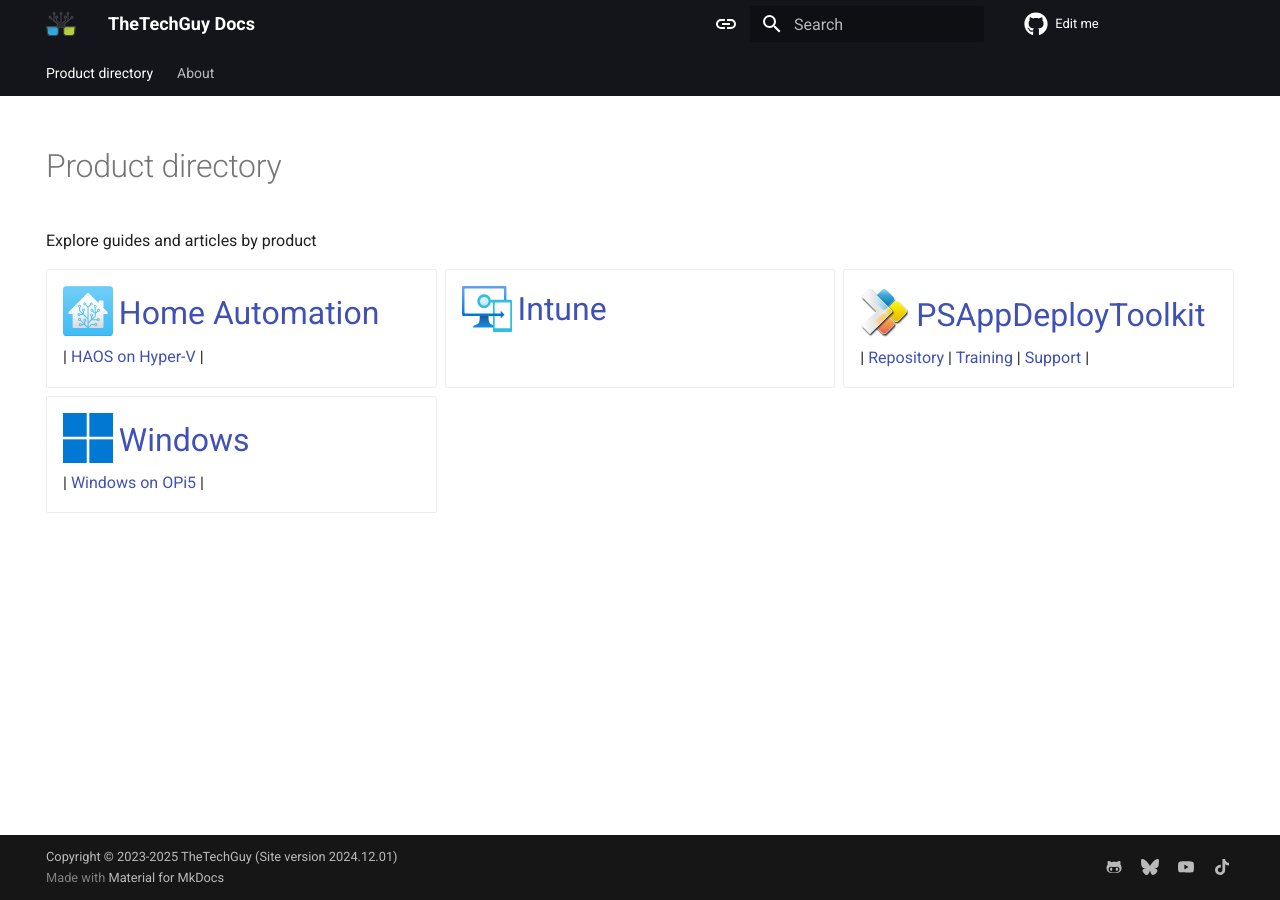
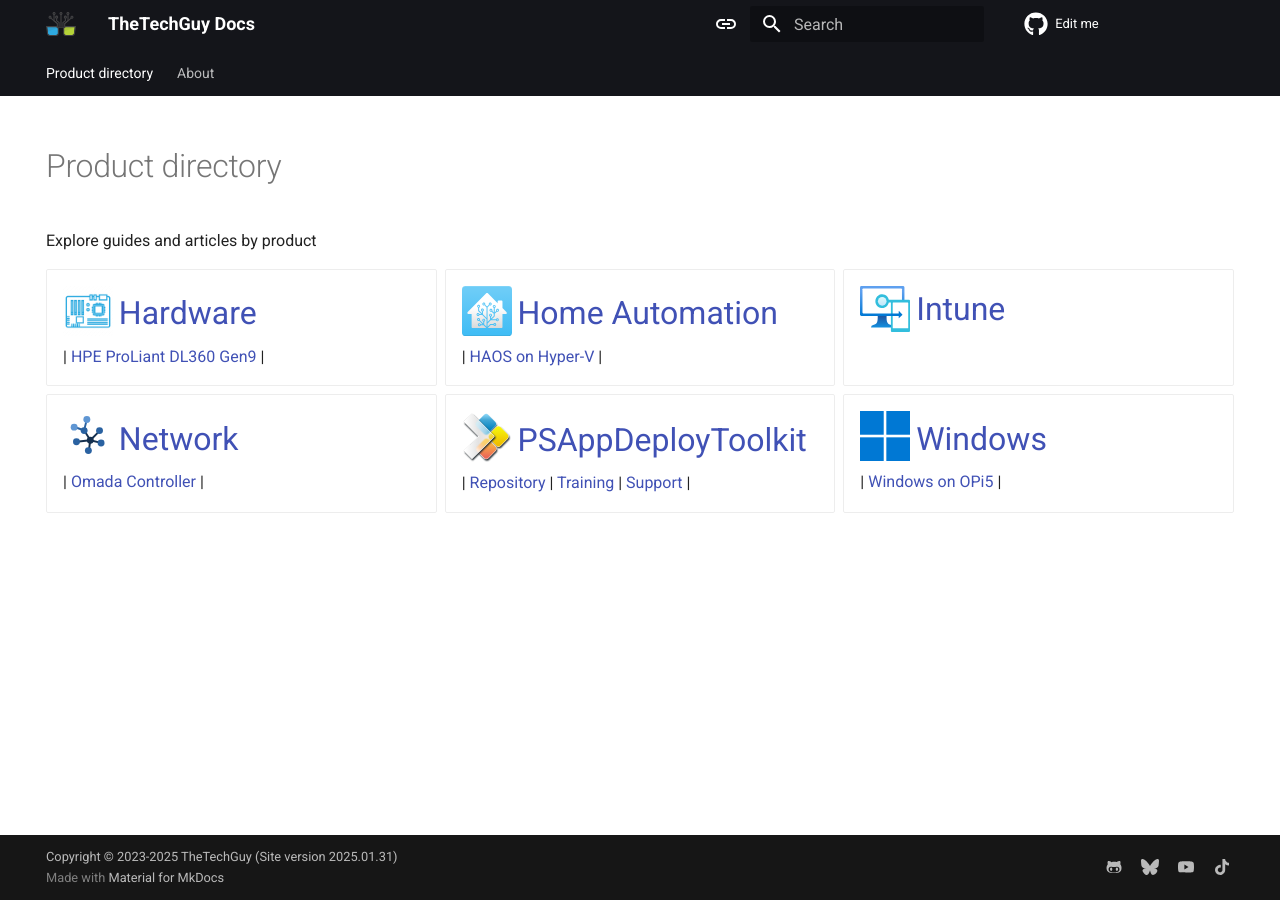
Before and after one commit to docs-thetechguy-com/docs-thetechguy-com.github.io, an MkDocs documentation site: the page built from docs/index.md, in a window 1280 px wide. Built offline with MkDocs 1.6.1 and Material for MkDocs 9.7.7, drawn with Linux system fonts in a browser that asks for light colours; comment, search, counter and statistics services are not loaded.

Commit message:
2025.01.31 Update

```diff
--- a/docs/index.md
+++ b/docs/index.md
@@ -14,11 +14,17 @@
 <!-- HTML Tutorial: https://www.tutorialspoint.com/html/index.htm -->
 <!-- Logos: https://logos.fandom.com/ -->
 
+- <img src="assets/logos/hardware.svg" alt="logo_hardware" width="50" /> <sup><sup><font size = "6">[Hardware](hardware/index.md)</font></sup></sup>
+<br>| [HPE ProLiant DL360 Gen9](hardware/hpe-proliant-dl360-gen9/hyper-v-setup-guide.md) |
+
 - <img src="assets/logos/homeassistant.svg" alt="logo_homeassistant" width="50" /> <sup><sup><font size = "6">[Home Automation](homeautomation/index.md)</font></sup></sup>
 <br>| [HAOS on Hyper-V](homeautomation/haos/install-haos-on-hyperv.md) |
 
 - <img src="assets/logos/intune.svg" alt="logo_intune" width="50" /> <sup><sup><font size = "6">[Intune](intune/index.md)</font></sup></sup>
 <!-- <br>| []() | -->
+
+- <img src="assets/logos/network.svg" alt="logo_network" width="50" /> <sup><sup><font size = "6">[Network](network/index.md)</font></sup></sup>
+<br>| [Omada Controller](network/omada-controller/windows-setup-guide.md) |
 
 - <img src="assets/logos/psadt.svg" alt="logo_psadt" width="50" /> <sup><sup><font size = "6">[PSAppDeployToolkit](psadt/index.md)</font></sup></sup>
 <br>| [Repository](https://github.com/docs-thetechguy-com/repository/tree/main/psadt) | [Training](psadt/training.md) | [Support](psadt/support.md) |
@@ -26,4 +32,6 @@
 - <img src="assets/logos/Windows_11.svg" alt="logo_windows" width="50" /> <sup><sup><font size = "6">[Windows](windows/index.md)</font></sup></sup>
 <br>| [Windows on OPi5](windows/windows11-arm/windows11arm-on-opi5.md) |
 
+
+
 </div>
--- a/mkdocs.yml
+++ b/mkdocs.yml
@@ -32,7 +32,7 @@
 edit_uri: blob/main/docs/
 
 # Copyright
-copyright: Copyright &copy; 2023-2025 TheTechGuy (Site version 2024.12.01)
+copyright: Copyright &copy; 2023-2025 TheTechGuy (Site version 2025.01.31)
 
 # Configuration
 theme:
```
Also changed, not shown: docs/hardware/hpe-proliant-dl360-gen9/hyper-v-setup-guide.md (added, +8 -0 lines), docs/hardware/index.md (added, +8 -0 lines), docs/network/index.md (added, +8 -0 lines), docs/network/omada-controller/windows-setup-guide.md (added, +8 -0 lines), docs/windows/windows11-arm/windows11arm-on-opi5.md (+32 -6 lines), docs/assets/logos/hardware.svg (added), docs/assets/logos/network.svg (added).
